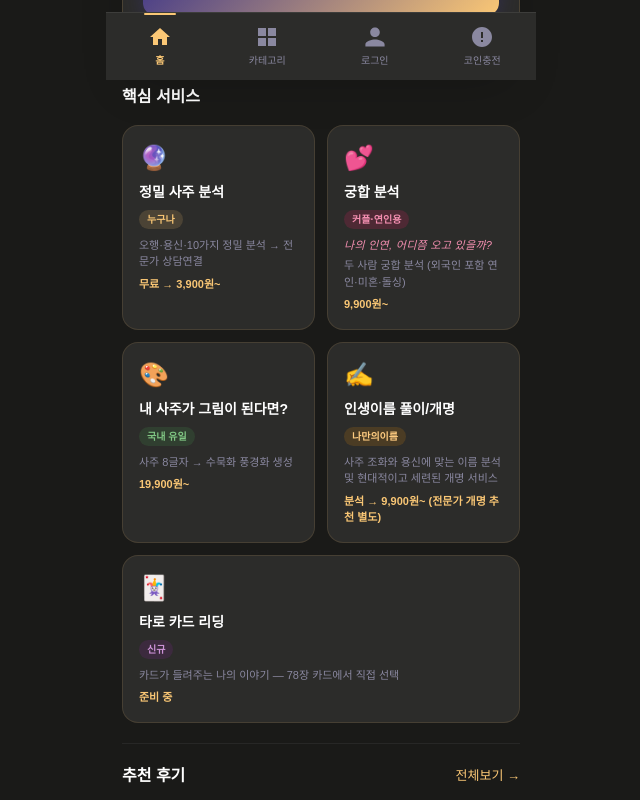
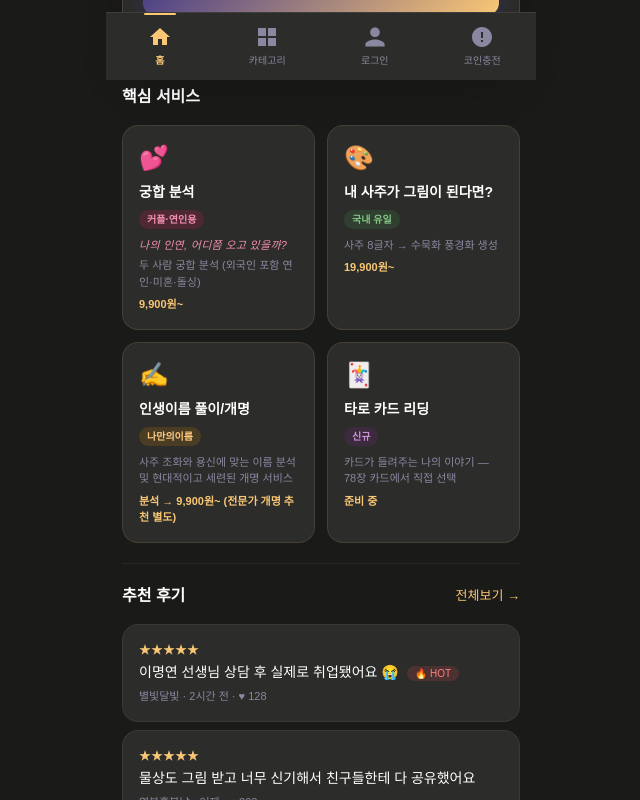
Before and after one commit to lysh0112-cpu/myjae, a Next.js app: page / in a window 1280 px wide. Shown: the part 720-1520 px from the top of the page, without its empty margins (319-959 px from the left). Built offline with nearby package versions, Linux system fonts and the light colour scheme; no server answers.

Commit message:
Update ServiceCards.tsx

```diff
--- a/app/components/home/ServiceCards.tsx
+++ b/app/components/home/ServiceCards.tsx
@@ -1,15 +1,6 @@
 import Link from 'next/link'
 
 const SERVICES = [
-  {
-    icon: '🔮',
-    name: '정밀 사주 분석',
-    target: '누구나',
-    targetStyle: { background: 'rgba(250,199,117,0.15)', color: '#FAC775' },
-    desc: '오행·용신·10가지 정밀 분석 → 전문가 상담연결',
-    price: '무료 → 3,900원~',
-    href: '/manseryeok',
-  },
   {
     icon: '💕',
     name: '궁합 분석',
@@ -46,7 +37,6 @@ const SERVICES = [
     desc: '카드가 들려주는 나의 이야기 — 78장 카드에서 직접 선택',
     price: '준비 중',
     href: '/tarot',
-    fullWidth: true,
   },
 ]
 
@@ -56,11 +46,7 @@ export default function ServiceCards() {
       <h2 className="text-base font-bold text-white mb-4">핵심 서비스</h2>
       <div className="grid grid-cols-2 gap-3">
         {SERVICES.map((s) => (
-          <Link
-            key={s.name}
-            href={s.href}
-            className={s.fullWidth ? 'col-span-2' : ''}
-          >
+          <Link key={s.name} href={s.href}>
             <div
               className="rounded-2xl p-4 h-full transition-all active:scale-95"
               style={{ background: '#2C2C2A', border: '1px solid rgba(250,199,117,0.12)' }}
```
